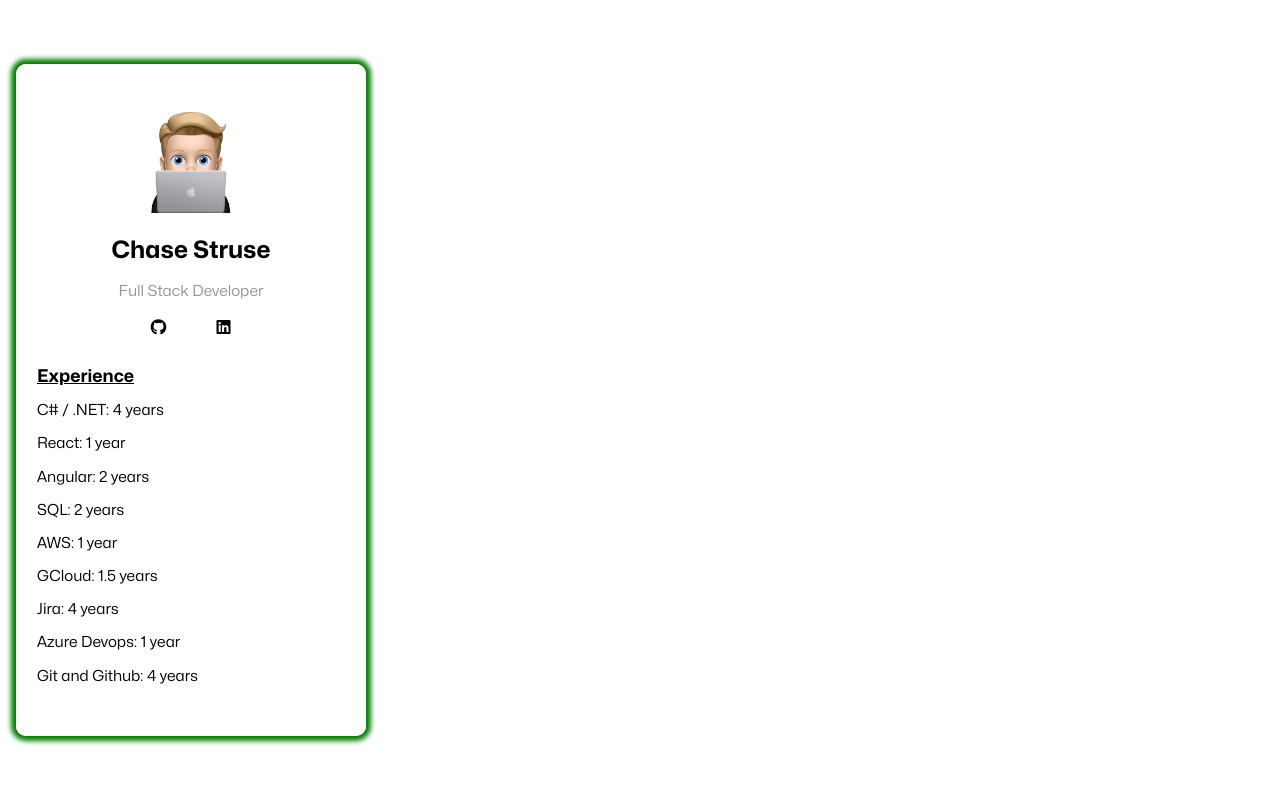
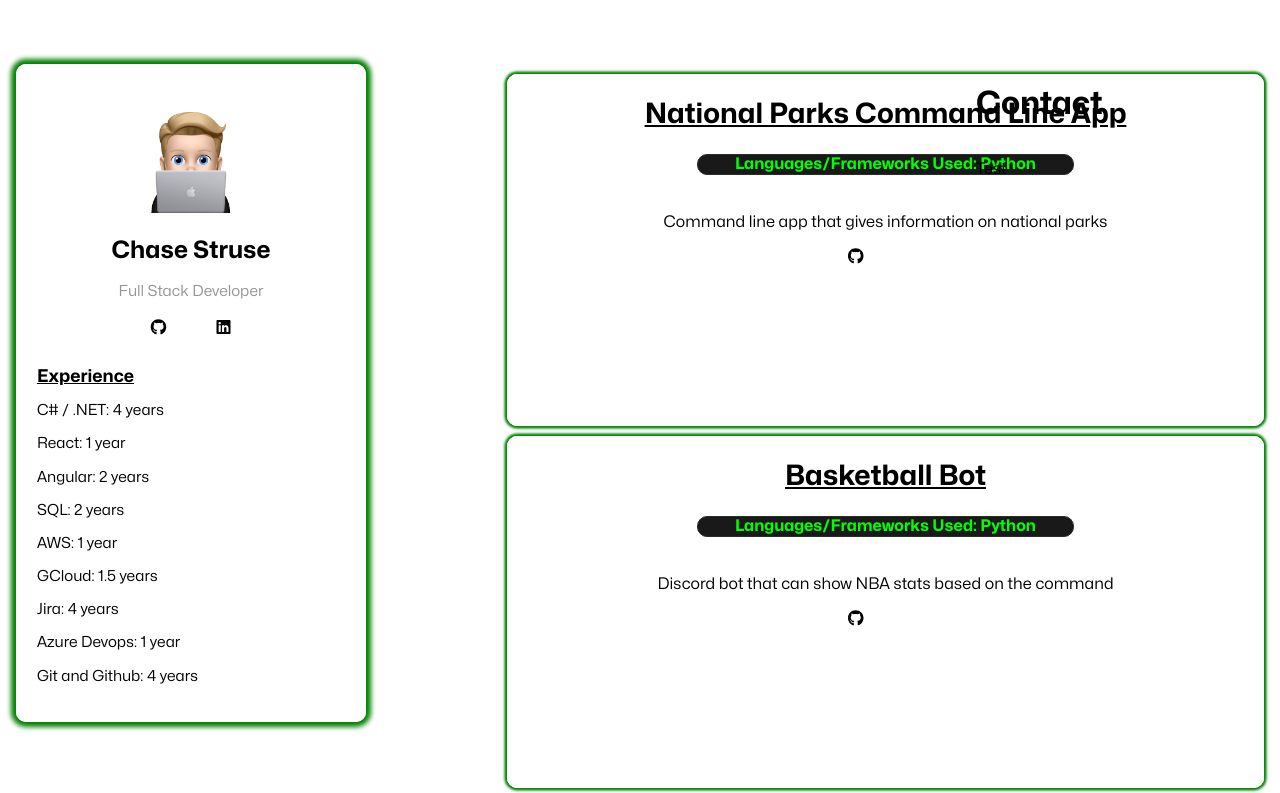
Before and after one commit to ChaseStruse/strusefolio, a Next.js app: page / in a window 1280 px wide. Shown: the top 793 px of the page. Built offline with nearby package versions, Linux system fonts and the light colour scheme.

Commit message:
added styling and component

```diff
--- /dev/null
+++ b/components/project-card.tsx
@@ -0,0 +1,21 @@
+import styles from "./projects.module.css";
+import { FontAwesomeIcon } from '@fortawesome/react-fontawesome'
+import { faGithub } from '@fortawesome/free-brands-svg-icons';
+
+type ProjectCardProps = {
+    title: string;
+    description: string;
+    repoLink: string;
+    languageUsed: string;
+}
+
+export default function ProjectCard({title, description, repoLink, languageUsed}: ProjectCardProps){
+    return(
+        <div className={styles.projectCard}>
+            <h2>{title}</h2>
+            <h6>Languages/Frameworks Used: {languageUsed}</h6>
+            <p>{description}</p>
+            <a href={repoLink}><FontAwesomeIcon icon={faGithub} className={styles.icon}/></a>
+        </div>
+    )
+}
--- /dev/null
+++ b/components/projects.module.css
@@ -0,0 +1,51 @@
+.projectCard {
+    border-style: solid;
+    border-color: white;
+    border-width: thin;
+    border-radius: 10px;
+    box-shadow: 0px 0px 2.5px 2.5px green;
+    max-height: 600px;
+    margin-left: 125px;
+    margin-top: 10px;
+    width: 100%;
+    height: 22rem;
+}
+
+.projectContainer {
+    padding-left: 1rem;
+    display: flex;
+    flex-flow: wrap;
+    margin-left: 350px;
+    max-width: 1000px;
+
+}
+
+.projectContainer h2 {
+    font-size: 1.75rem;
+    text-align: center;
+    text-decoration: underline;
+}
+
+.projectContainer h6 {
+    font-size: 1rem;
+    color: rgb(0, 255, 0);
+    border-style: solid;
+    border-color: rgb(45, 44, 44);
+    border-width: thin;
+    border-radius: 10px;
+    text-align: center;
+    background-color: rgb(25, 25, 25);
+    margin-left: 25%;
+    margin-right: 25%;
+    margin-top:0
+}
+
+.projectContainer p {
+    text-align: center;
+}
+
+.icon {
+    size: 1rem;
+    max-width: 45px;
+    margin-left: 45%;
+}
--- /dev/null
+++ b/components/projects.tsx
@@ -0,0 +1,65 @@
+import ProjectCard from "./project-card";
+import style from "./projects.module.css";
+
+export default function Projects() {
+  var projects = [
+    {
+      id: 1,
+      title: "National Parks Command Line App",
+      description: "Command line app that gives information on national parks",
+      repoLink: "https://www.github.com/ChaseStruse/national-parks-cla",
+      languageUsed: "Python",
+    },
+    {
+      id: 2,
+      title: "Basketball Bot",
+      description: "Discord bot that can show NBA stats based on the command",
+      repoLink: "https://www.github.com/ChaseStruse/basketball-bot",
+      languageUsed: "Python",
+    },
+    {
+      id: 3,
+      title: "Weather Bot",
+      description: "Discord bot that shows the forecasted temperatures",
+      repoLink: "https://www.github.com/ChaseStruse/weather-bot",
+      languageUsed: "Python",
+    },
+    {
+      id: 4,
+      title: "NextJs Blog",
+      description:
+        "Blog site created following the Next.js tutorial and expanded from there",
+      repoLink: "https://www.github.com/ChaseStruse/nextjs-blog",
+      languageUsed: "Next.js",
+    },
+    {
+        id: 5,
+        title: "NextJs Blog",
+        description:
+          "Blog site created following the Next.js tutorial and expanded from there",
+        repoLink: "https://www.github.com/ChaseStruse/nextjs-blog",
+        languageUsed: "Next.js",
+      },
+      {
+        id: 6,
+        title: "NextJs Blog",
+        description:
+          "Blog site created following the Next.js tutorial and expanded from there",
+        repoLink: "https://www.github.com/ChaseStruse/nextjs-blog",
+        languageUsed: "Next.js",
+      },
+  ];
+  return (
+    <div className={style.projectContainer}>
+      {projects.map((project) => (
+        <ProjectCard
+          key={project.id}
+          title={project.title}
+          description={project.description}
+          repoLink={project.repoLink}
+          languageUsed={project.languageUsed}
+        />
+      ))}
+    </div>
+  );
+}
--- a/pages/index.tsx
+++ b/pages/index.tsx
@@ -3,6 +3,7 @@
 import Image from "next/image";
 import { FontAwesomeIcon } from '@fortawesome/react-fontawesome'
 import { faGithub, faLinkedin } from '@fortawesome/free-brands-svg-icons';
+import Projects from "../components/projects";
 
 export default function Home() {
   return (
@@ -35,7 +36,6 @@
             <a href="https://www.linkedin.com">
               <FontAwesomeIcon icon={faLinkedin} className={styles.socials}/>
             </a>
-
           </div>
           <div className={styles.experience}>
             <h2>Experience</h2>
@@ -50,6 +50,11 @@
             <p>Git and Github: 4 years</p>
           </div>
         </div>
+        <Projects />
+        <div className={styles.contactMe}>
+          <h1>Contact</h1>
+          <p> Test </p>
+        </div>
       </main>
     </div>
   );
--- a/styles/Home.module.css
+++ b/styles/Home.module.css
@@ -19,6 +19,7 @@
   border-width: thick;
   border-radius: 10px;
   box-shadow: 0px 0px 5px 5px green;
+  position:fixed;
 }
 
 .profile:hover {
@@ -68,6 +69,13 @@
   margin-right: 10px;
 }
 
+.contactMe {
+  display: flex;
+  position: fixed;
+  margin-left: 75%;
+  flex-direction: column;
+}
+
 @media (max-width: 600px) {
   .title {
     font-size: 1.85rem;
```
